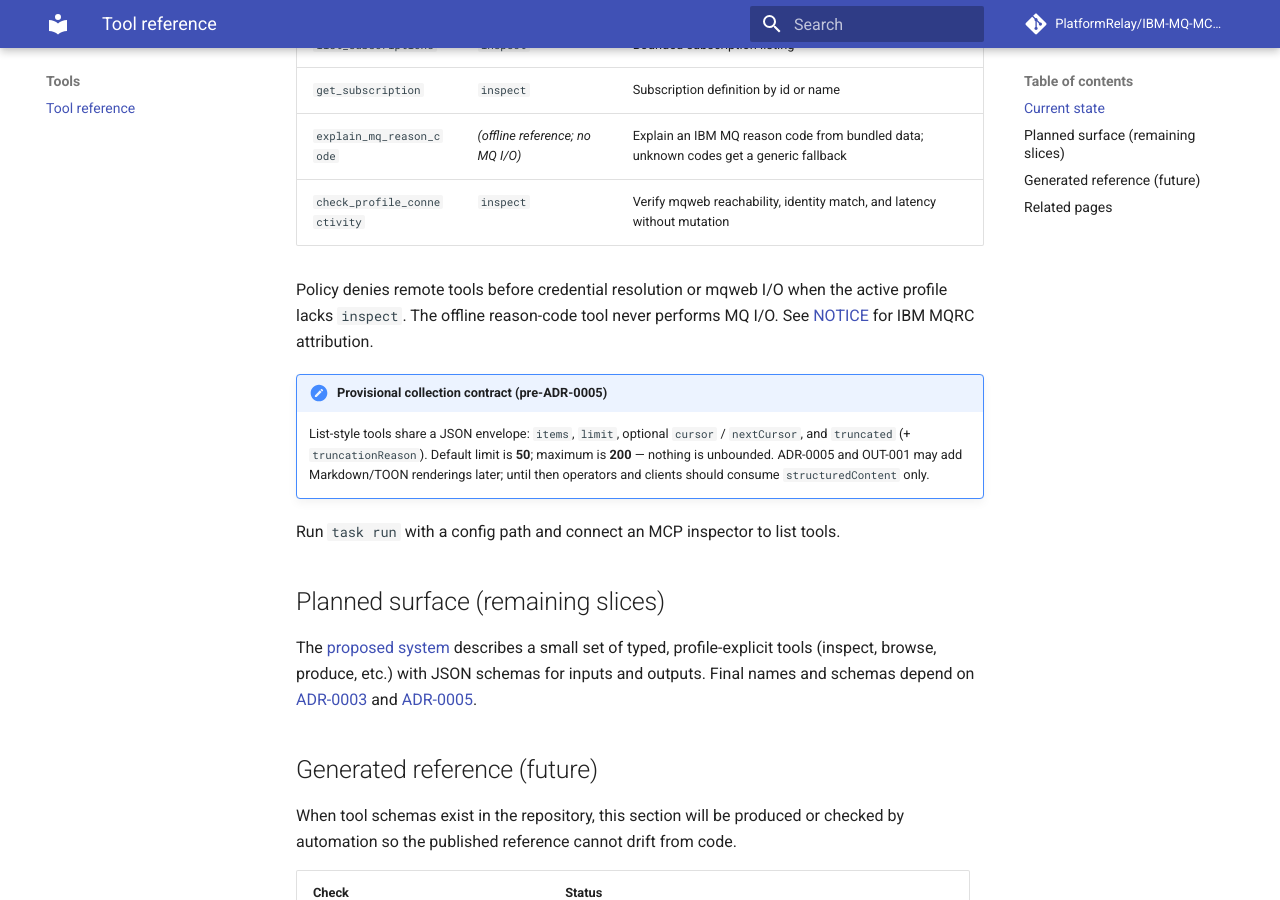
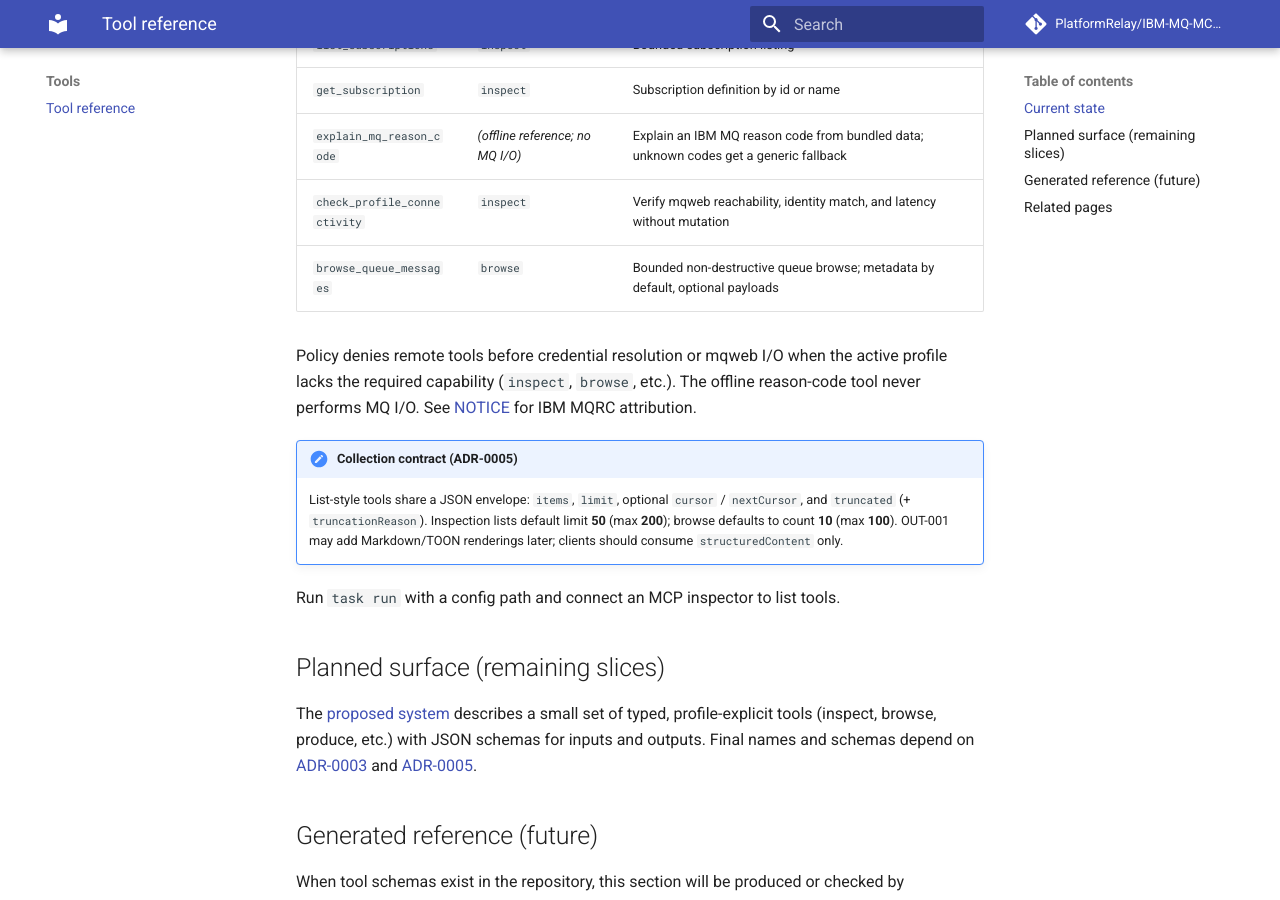
Before and after one commit to PlatformRelay/IBM-MQ-MCP-Server, an MkDocs documentation site: the page built from docs/tools/index.md, in a window 1280 px wide and 900 px high, scrolled down 957 px. Built offline with MkDocs 1.6.1 and Material for MkDocs 9.7.7, drawn with Linux system fonts in a browser that asks for light colours; comment, search, counter and statistics services are not loaded; some of the changed text lies outside the part shown.

Commit message:
:memo: docs(adr): accept ADR-0005 and MSG-001 browse semantics
Record structuredContent as canonical, document mqweb GET-only browse
proof strategy, and formalize design-question answers 14–16.

Signed-off-by: Konrad Ferdinand Heimel <konradferdinand.heimel@rewe-group.com>

```diff
--- a/docs/tools/index.md
+++ b/docs/tools/index.md
@@ -4,8 +4,8 @@
 
 INS-001 and INS-002 register typed inspection tools when a profile catalog is loaded
 (`--config` / `IBM_MQ_MCP_CONFIG`). INS-003 adds offline reason-code explanation
-and side-effect-free profile connectivity checks. Results are returned as JSON
-`structuredContent` only (provisional collection contract — see below).
+and side-effect-free profile connectivity checks. MSG-001 adds bounded non-destructive
+message browse. Results are returned as JSON `structuredContent` ([ADR-0005](../adr/0005-structured-results-and-rendering.md)).
 
 | Tool | Capability | Description |
 | --- | --- | --- |
@@ -23,17 +23,18 @@ and side-effect-free profile connectivity checks. Results are returned as JSON
 | `get_subscription` | `inspect` | Subscription definition by id or name |
 | `explain_mq_reason_code` | _(offline reference; no MQ I/O)_ | Explain an IBM MQ reason code from bundled data; unknown codes get a generic fallback |
 | `check_profile_connectivity` | `inspect` | Verify mqweb reachability, identity match, and latency without mutation |
+| `browse_queue_messages` | `browse` | Bounded non-destructive queue browse; metadata by default, optional payloads |
 
 Policy denies remote tools before credential resolution or mqweb I/O when the
-active profile lacks `inspect`. The offline reason-code tool never performs MQ
+active profile lacks the required capability (`inspect`, `browse`, etc.). The offline reason-code tool never performs MQ
 I/O. See [NOTICE](../NOTICE.md) for IBM MQRC attribution.
 
-!!! note "Provisional collection contract (pre-ADR-0005)"
+!!! note "Collection contract (ADR-0005)"
     List-style tools share a JSON envelope: `items`, `limit`, optional
-    `cursor` / `nextCursor`, and `truncated` (+ `truncationReason`). Default
-    limit is **50**; maximum is **200** — nothing is unbounded. ADR-0005 and
-    OUT-001 may add Markdown/TOON renderings later; until then operators and
-    clients should consume `structuredContent` only.
+    `cursor` / `nextCursor`, and `truncated` (+ `truncationReason`). Inspection
+    lists default limit **50** (max **200**); browse defaults to count **10**
+    (max **100**). OUT-001 may add Markdown/TOON renderings later; clients should
+    consume `structuredContent` only.
 
 Run `task run` with a config path and connect an MCP inspector to list tools.
 
```
Also changed, not shown: docs/adr/0005-structured-results-and-rendering.md (added, +50 -0 lines), docs/adr/README.md (+1 -1 lines), docs/messaging/mqweb-semantics.md (added, +67 -0 lines), docs/product/design-questions.md (+10 -4 lines), openspec/changes/safe-messaging/design.md (+7 -5 lines), openspec/changes/safe-messaging/tasks.md (+3 -3 lines), 1 other file.
